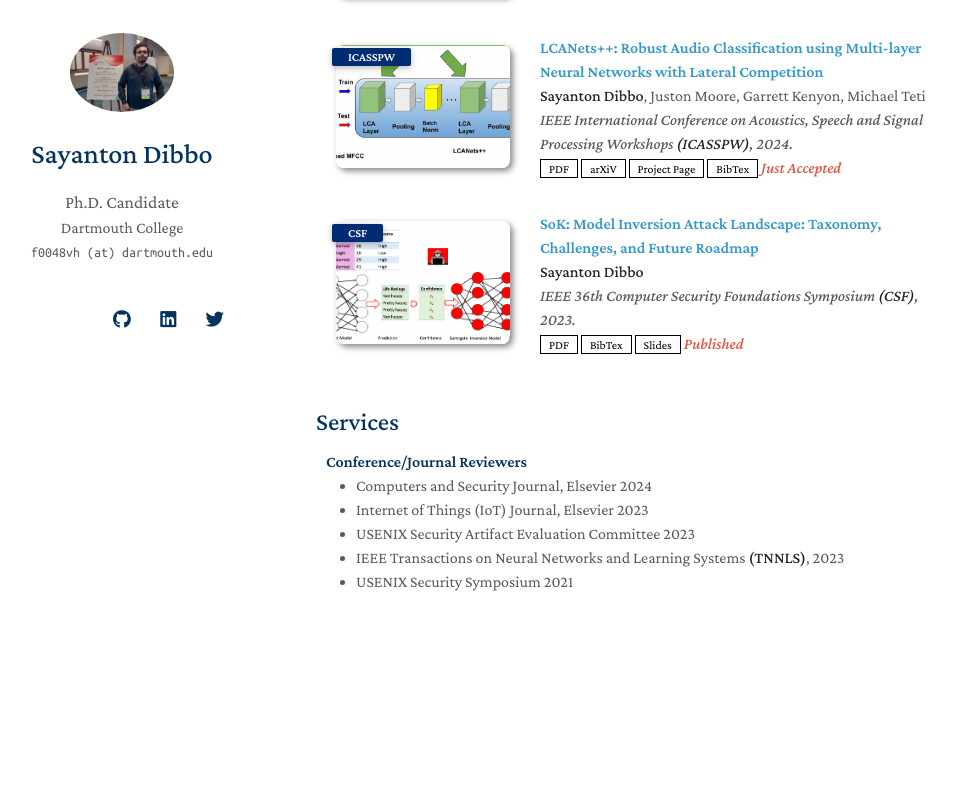
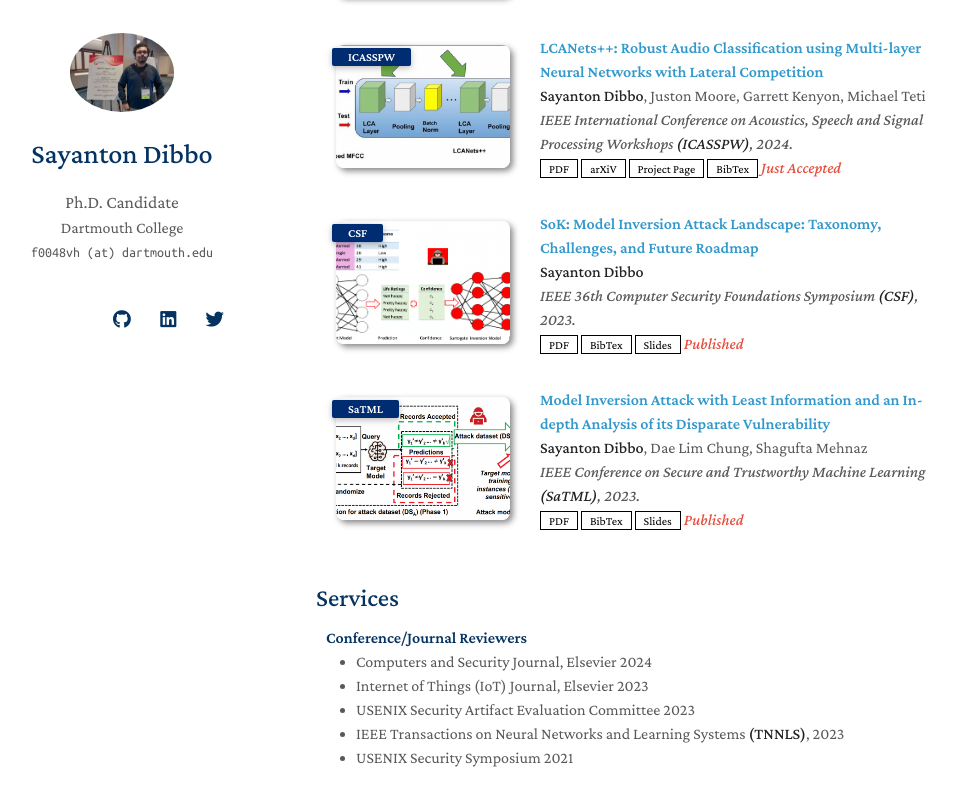
Before and after one commit to SayantonDibbo/SayantonDibbo.github.io, a Jekyll site: the page built from index.md, in a window 1280 px wide and 900 px high, scrolled down 1076 px, cut to the strip 51-857 px from the top of the window. Shown: the whole strip, without its empty margins (154-1111 px from the left). Built offline with Jekyll 4.4.1, drawn with Linux system fonts in a browser that asks for light colours; nearby versions of some CDN libraries; a style sheet for code colours, icons or effects is not loaded; our own code applies the rules of GitHub Pages for plain Markdown files; before the commit the page ends 1800 px from its top, so only the background shows below that.

Commit message:
Update publications.yml

```diff
--- a/_data/publications.yml
+++ b/_data/publications.yml
@@ -31,3 +31,13 @@ main:
     image: ./assets/img/teaser_example_4.png
     slide: https://csf2023.ieee-security.org/slides/Dibbo_CSF23_SoK-Model%20Inversion%20Attack%20Landscape-Taxonomy,%20Challenges,%20and%20Future%20Roadmap.pdf
     notes: Published
+
+  - title: "Model Inversion Attack with Least Information and an In-depth Analysis of its Disparate Vulnerability"
+    authors: <strong>Sayanton Dibbo</strong>, Dae Lim Chung, Shagufta Mehnaz
+    conference_short: SaTML
+    conference: IEEE Conference on Secure and Trustworthy Machine Learning   <strong>(SaTML)</strong>, 2023.
+    pdf: https://ieeexplore.ieee.org/stamp/stamp.jsp?arnumber=10136179
+    bibtex: ./assets/files/satml_bibtex.txt
+    image: ./assets/img/teaser_example_5.png
+    slide: https://csf2023.ieee-security.org/slides/Dibbo_CSF23_SoK-Model%20Inversion%20Attack%20Landscape-Taxonomy,%20Challenges,%20and%20Future%20Roadmap.pdf
+    notes: Published
```
